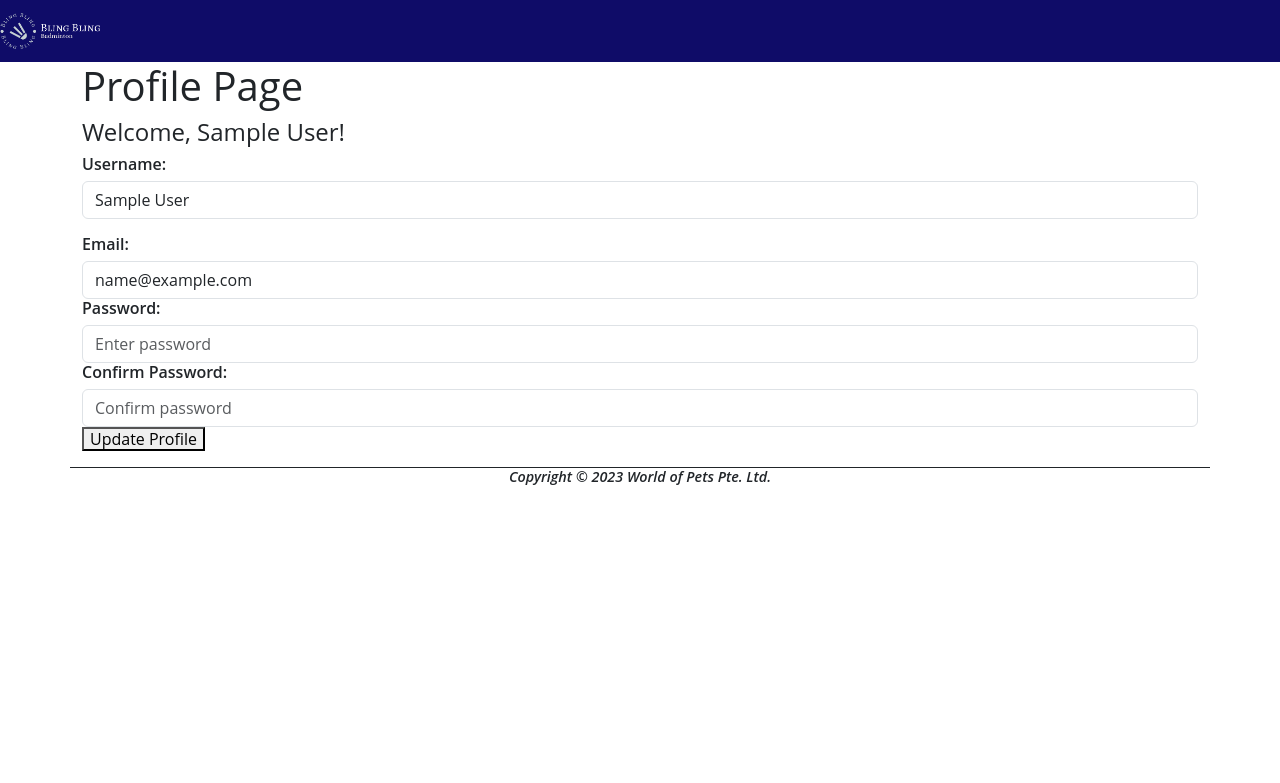
After one commit to 4ngelixa/ecommerce-website, a PHP site: page /profile.php in a window 1280 px wide. The commit adds this page. Shown: the top 783 px of the page. Run offline with PHP 8.4, Linux system fonts and the light colour scheme; the visitor is signed in with stand-in values (Sample User, id 1).

Commit message:
still got some issue with nav bar Session fix profile done

```diff
--- a/authentication.php
+++ b/authentication.php
@@ -5,7 +5,7 @@
 </head>
 <body>
     <?php
-    include "inc/nav.inc.php";
+        include "inc/nav.inc.php";
     ?>
     <main class="container d-flex justify-content-center">
     <div class="login-wrap">
--- /dev/null
+++ b/css/navbar.css
@@ -0,0 +1,71 @@
+/*##  NAVBAR ##*/
+#Navbar{
+    background-color: #0f0c68; /* Black color */
+
+}
+
+
+.rounded-logo {
+    width: 100px; /* Set the desired width */
+    height: auto; /* Maintain aspect ratio */
+}
+
+/* Define hover effect for the icons */
+.navbar-nav .nav-link .fa-solid:hover {
+    color: #C8F023;
+}
+
+/* Define hover effect for the icons */
+nav a.active {
+    color: #C8F023; /* Change the color to your desired highlight color */
+}
+
+
+/*##  SIDENAV ##*/
+.sidenav {
+    height: 100%;
+    width: 0;
+    position: fixed;
+    z-index: 1;
+    top: 0;
+    right: 0;
+    background-color: #111;
+    overflow-x: hidden;
+    transition: 0.5s;
+    padding-top: 60px;
+    text-align: center;
+}
+
+
+.sidenav a {
+    padding: 8px 8px 8px 32px;
+    text-decoration: none;
+    font-size: 25px;
+    color: #818181;
+    display: block;
+    transition: 0.3s;
+
+}
+
+.sidenav a:hover {
+    color: #C8F023;
+}
+
+.sidenav .closebtn {
+    position: absolute;
+    top: 0;
+    right: 25px;
+    font-size: 36px;
+    margin-left: 50px;
+}
+
+#menu-icon {
+    font-size: 30px;
+    color: white
+}
+
+
+#menu-icon:hover {
+    color: #C8F023; /* Change color to green on hover */
+    animation: glow 1s infinite alternate; /* Add a glowing effect */
+}
--- a/inc/head.inc.php
+++ b/inc/head.inc.php
@@ -7,7 +7,21 @@
         rel="stylesheet"
         integrity="sha384-4bw+/aepP/YC94hEpVNVgiZdgIC5+VKNBQNGCHeKRQN+PtmoHDEXuppvnDJzQIu9"
         crossorigin="anonymous">
+
+    <script defer src="https://cdn.jsdelivr.net/npm/bootstrap@5.3.1/dist/js/bootstrap.bundle.min.js" integrity="sha384-HwwvtgBNo3bZJJLYd8oVXjrBZt8cqVSpeBNS5n7C8IVInixGAoxmnlMuBnhbgrkm" crossorigin="anonymous">
+    </script>
     <link rel="stylesheet" href="css/main.css">
     <link rel = "stylesheet" href = "css/login.css">
+    <link rel = "stylesheet" href = "css/navbar.css">
+
+
+    <script defer src="js/navbar.js"></script>
+    <script defer src="js/mains.js"></script>
+
+    <script src="https://code.jquery.com/jquery-3.5.1.slim.min.js"></script>
+    <script src="https://cdn.jsdelivr.net/npm/@popperjs/core@2.9.1/dist/umd/popper.min.js"></script>
+    <script src="https://stackpath.bootstrapcdn.com/bootstrap/4.5.2/js/bootstrap.min.js"></script>
+
+
     <title>Bling Bling</title>
 </head>
--- a/inc/nav.inc.php
+++ b/inc/nav.inc.php
@@ -1,40 +1,47 @@
-<link rel="stylesheet" href="https://cdnjs.cloudflare.com/ajax/libs/font-awesome/5.15.1/css/all.min.css">
+<?php
+if (session_status() === PHP_SESSION_NONE) {
+    session_start();
+}
+ ?>
 
-<nav class="navbar navbar-expand-lg navbar-dark bg-secondary">
-    <div class="container">
-        <a class="navbar-brand" href="#">
-            <img src="images/logo-no-background.png" width="150" alt="Dog&Cat" class="image-zoom" title="View larger image..." />
-        </a>
-        <button class="navbar-toggler" type="button" data-bs-toggle="collapse" data-bs-target="#navbarContent"
-                aria-controls="navbarContent" aria-expanded="false" aria-label="Toggle navigation">
-            <span class="navbar-toggler-icon"></span>
-        </button>
-        <div class="collapse navbar-collapse" id="navbarContent">
-            <ul class="navbar-nav me-auto mb-2 mb-lg-0">
-                <li class="nav-item">
-                    <a class="nav-link active" aria-current="page" href="index.php">Home</a>
-                </li>
+<nav id="Navbar" class="navbar navbar-expand-sm navbar-dark sticky-top">
+    <!-- Logo -->
+    <a class="navbar-brand" href="/index.php">
+        <img class="rounded-logo" src="images/logo-no-background.png" alt="bling bling">
+    </a>
 
-                <li class="nav-item">
-                    <a class="nav-link" href="products.php">Products</a>
-                </li>
-                <li class="nav-item">
-                    <a class="nav-link" href="venue.php">Venues</a>
-                </li>
-                <li class="nav-item">
-                    <a class="nav-link" href="about_us.php">About Us</a>
-                </li>
-            </ul>
-            <div class="d-flex">
-                <a class="nav-link" href="shopping_cart.php">
-                    <i class="fas fa-sign-in-alt"></i>
-                </a>
-            </div>
-            <div class="d-flex">
-                <a class="nav-link" href="authentication.php">
-                    <i class="fas fa-sign-in-alt"></i>
-                </a>
-            </div>
-        </div>
+    <!-- Navbar items -->
+    <div class="collapse navbar-collapse" id="navbarSupportedContent">
+
     </div>
+
+    <!-- Menu icon moved to the right -->
+    <span id="menu-icon">
+        <i class="fa-solid fa-bars"></i>
+    </span>
+
+    <?php
+            if (isset($_SESSION['lname'])){
+                echo'
+                <!-- Side Nav Menu -->
+                <div id="mySidenav" class="sidenav">
+                    <a href="javascript:void(0)" class="closebtn" id="close-btn">&times;</a>
+                    <a href="/profile.php"> <i class="fa-solid fa-lock"></i> Profile</a>
+                    <a href="/logout.php"><i class="fa-solid fa-sign-hanging"> </i>Sign Out</a>
+                    <a href="/about_us.php"><i class="fa-regular fa-address-card"></i> About Us</a>
+                </div>
+                ';}
+                else{
+                    echo'
+                    <!-- Side Nav Menu -->
+                    <div id="mySidenav" class="sidenav">
+                        <a href="javascript:void(0)" class="closebtn" id="close-btn">&times;</a>
+                        <a href="/authentication.php"> <i class="fa-solid fa-lock"></i> Login</a>
+                        <a href="/authentication.php"><i class="fa-solid fa-sign-hanging"> </i>Sign Up</a>
+                        <a href="/about_us.php"><i class="fa-regular fa-address-card"></i> About Us</a>
+                    </div>
+                    ';
+                }
+                ?>
+
 </nav>
--- a/index.php
+++ b/index.php
@@ -86,8 +86,6 @@
     src="https://cdn.jsdelivr.net/npm/bootstrap@5.3.1/dist/js/bootstrap.bundle.min.js"
     integrity="sha384-HwwvtgBNo3bZJJLYd8oVXjrBZt8cqVSpeBNS5n7C8IVInixGAoxmnlMuBnhbgrkm"
     crossorigin="anonymous">
-</script>
-<script defer src="js/main.js"></script>
 </body>
 
 
--- a/js/main.js
+++ b/js/mains.js
@@ -1,8 +1,23 @@
 
 document.addEventListener("DOMContentLoaded", function(event) {
     console.log("DOM fully loaded and parsed");
-    registerEventListeners();
+    activateMenu();
 });
+
+//Testing the function
+
+function activateMenu() {
+    const navLinks = document.querySelectorAll('nav a');
+    navLinks.forEach(link => {
+        if (link.href === location.href) {
+            link.classList.add('active');
+            const icon = link.querySelector('.fa-solid');
+            if (icon) {
+                icon.style.color = '#C8F023'; // Your desired highlight color
+            }
+        }
+    });
+}
 
 function popupImage(src)
 {
--- /dev/null
+++ b/js/navbar.js
@@ -0,0 +1,15 @@
+document.addEventListener("DOMContentLoaded", function() {
+    // Attach click event listener to menu icon
+    document.getElementById("menu-icon").addEventListener("click", openNav);
+
+    // Attach click event listener to close button
+    document.getElementById("close-btn").addEventListener("click", closeNav);
+});
+
+function openNav() {
+    document.getElementById("mySidenav").style.width = "100%";
+}
+
+function closeNav() {
+    document.getElementById("mySidenav").style.width = "0";
+}
--- /dev/null
+++ b/profile.php
@@ -0,0 +1,45 @@
+<?php session_start(); ?>
+<head>
+    <?php
+        include "inc/head.inc.php";
+    ?>
+    <link rel="stylesheet" href="css/Profile.css">
+</head>
+<body>
+    <?php
+        include "inc/nav.inc.php";
+    ?>
+
+    <main class="container">
+        <h1>Profile Page</h1>
+        <?php echo "<h4>Welcome, " . $_SESSION["fname"] . "!</h4>"; ?>
+
+        <form action="process_profile.php" method="update">
+        <div class="mb-3">
+            <label for="username" class="form-label">Username:</label>
+            <input required maxlength="45" type="text" id="username" name="username" class="form-control" placeholder="Enter username" value="<?php echo $_SESSION['fname']; ?>" required>
+        </div>
+
+        <div>
+            <label for="email" class="form-label">Email:</label>
+            <input required maxlength="45" type="email" id="email" name="email" class="form-control" placeholder="Enter email" value="<?php echo $_SESSION['email']; ?>" required>
+        </div>
+        <div>
+            <label for="pwd" class="form-label">Password:</label>
+            <input required type="password" id="pwd" name="pwd" class="form-control" placeholder="Enter password" required>
+        </div>
+
+        <div>
+            <label for="pwd_confirm" class="form-label">Confirm Password:</label>
+            <input required type="password" id="pwd_confirm" name="pwd_confirm" class="form-control" placeholder="Confirm password" required>
+        </div>
+
+        <div class="mb-3">
+            <button type="submit" class = "btn_submit">Update Profile</button>
+        </div>
+    </main>
+
+    <?php
+    include "inc/footer.inc.php";
+    ?>
+</body>
```
Also changed, not shown: logout.php (added, +17 -0 lines), process_login.php (+8 -0 lines), process_register.php (+6 -2 lines), products.php (+23 -10 lines), register.php (added, +70 -0 lines).
